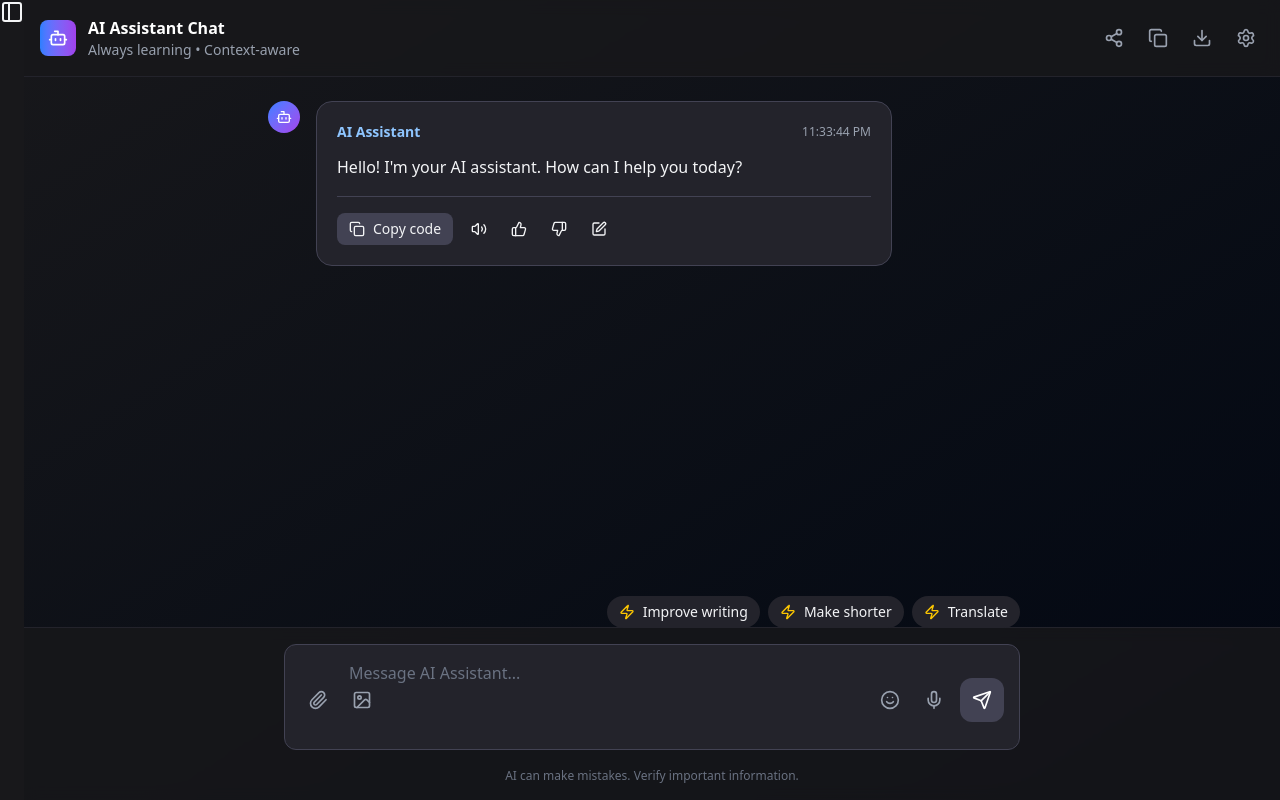
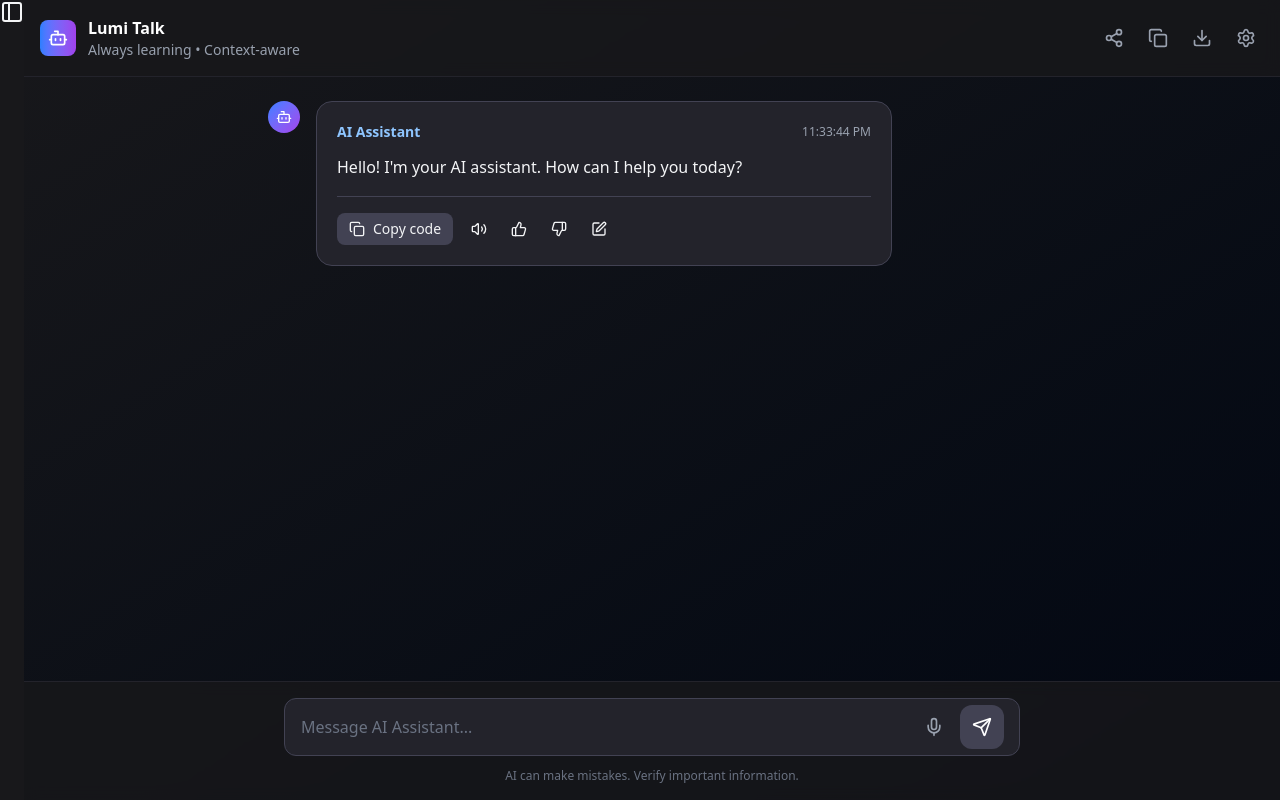
Before and after one commit to gahramanova/LumiTalk_AI_APP, a React (Vite) app: page / in a window 1280 px wide. Built offline with nearby package versions, Linux system fonts and the light colour scheme.

Commit message:
Improved application performance and design

```diff
--- a/package.json
+++ b/package.json
@@ -15,7 +15,8 @@
     "date-fns": "^4.1.0",
     "lucide-react": "^0.556.0",
     "react": "^19.2.0",
-    "react-dom": "^19.2.0"
+    "react-dom": "^19.2.0",
+    "react-markdown": "^10.1.0"
   },
   "devDependencies": {
     "@eslint/js": "^9.39.1",
--- a/src/components/UI/InputArea.tsx
+++ b/src/components/UI/InputArea.tsx
@@ -26,25 +26,24 @@ const InputArea: React.FC<InputProps> = ({ onSend }) => {
   };
 
   return (
-    <form onSubmit={handleSubmit} className="relative">
+    <form onSubmit={handleSubmit} className="flex justify-evenly items-center relative">
       {/* Action Buttons */}
-      <div className="absolute left-4 top-1/2 transform -translate-y-1/2 flex items-center space-x-2">
+      {/* <div className="absolute left-4 top-1/2 transform -translate-y-1/2 flex items-center space-x-2">
         <button type="button" className="p-2 hover:bg-gray-800 rounded-lg transition-colors">
           <Paperclip className="w-5 h-5 text-gray-400 hover:text-blue-400" />
         </button>
         <button type="button" className="p-2 hover:bg-gray-800 rounded-lg transition-colors">
           <Image className="w-5 h-5 text-gray-400 hover:text-blue-400" />
         </button>
-      </div>
+      </div> */}
 
       {/* Text Area */}
-      <textarea
+      <input
         value={message}
         onChange={(e) => setMessage(e.target.value)}
         onKeyDown={handleKeyDown}
         placeholder="Message AI Assistant..."
-        rows={3}
-        className="w-full pl-16 pr-24 py-4 bg-gray-800 border border-gray-700 rounded-xl
+        className="w-full p-4 bg-gray-800 border border-gray-700 rounded-xl
                    focus:outline-none focus:ring-2 focus:ring-blue-500 focus:border-transparent
                    resize-none placeholder-gray-500"
       />
@@ -52,9 +51,9 @@ const InputArea: React.FC<InputProps> = ({ onSend }) => {
       {/* Right-side Buttons */}
       <div className="absolute right-4 top-1/2 transform -translate-y-1/2 flex items-center space-x-2">
 
-        <button type="button" className="p-2 hover:bg-gray-800 rounded-lg transition-colors">
+        {/* <button type="button" className="p-2 hover:bg-gray-800 rounded-lg transition-colors">
           <Smile className="w-5 h-5 text-gray-400 hover:text-yellow-400" />
-        </button>
+        </button> */}
 
         <button
           type="button"
@@ -84,7 +83,7 @@ const InputArea: React.FC<InputProps> = ({ onSend }) => {
       </div>
 
       {/* Quick Actions */}
-      <div className="absolute -top-12 right-0 flex space-x-2">
+      {/* <div className="absolute -top-12 right-0 flex space-x-2">
         <button className="flex items-center space-x-2 px-3 py-1.5 bg-gray-800 hover:bg-gray-700 rounded-full text-sm transition-colors">
           <Zap className="w-4 h-4 text-yellow-400" />
           <span>Improve writing</span>
@@ -97,7 +96,7 @@ const InputArea: React.FC<InputProps> = ({ onSend }) => {
           <Zap className="w-4 h-4 text-yellow-400" />
           <span>Translate</span>
         </button>
-      </div>
+      </div> */}
     </form>
   );
 };
--- /dev/null
+++ b/src/components/UI/TypingIndicator.tsx
@@ -0,0 +1,22 @@
+import React, { useEffect, useState } from 'react'
+import MessageBubble from '../../pages/MessageBubble'
+
+export default function TypingIndicator() {
+    const [dots, setDots] = useState("")
+
+    useEffect(() => {
+        const interval = setInterval(() => {
+            setDots(prev => (prev.length < 3 ? prev + "." : ""))
+        }, 500)
+
+        return () => clearInterval(interval)
+    }, [])
+
+  return (
+    <>
+     <MessageBubble
+      message={{ role: "assistant", content: `AI is typing${dots}` }}
+    />
+    </>
+  )
+}
--- a/src/layout/ChatLayout.tsx
+++ b/src/layout/ChatLayout.tsx
@@ -6,7 +6,7 @@ const ChatLayout: React.FC = () => {
   return (
     <div className="flex h-screen bg-gray-900 text-gray-100">
       {/* Left Sidebar - Memory/Conversations */}
-      <div className="flex-shrink-0 h-full">
+      <div className="h-full">
         <Sidebar />
       </div>
 
--- a/src/pages/ChatWindow.tsx
+++ b/src/pages/ChatWindow.tsx
@@ -2,7 +2,8 @@ import React, { useState } from 'react';
 import MessageBubble from './MessageBubble';
 import InputArea from '../components/UI/InputArea';
 import { Bot, Settings, Share2, Download, Copy } from 'lucide-react';
-import {askAI} from "../utils/apiService"
+import { askAI } from "../utils/apiService"
+import TypingIndicator from '../components/UI/TypingIndicator';
 const ChatWindow: React.FC = () => {
   const [messages, setMessages] = useState([
     {
@@ -13,6 +14,8 @@ const ChatWindow: React.FC = () => {
     }
   ]);
 
+  const [isTyping, setIsTyping] = useState(false)
+
   const sendMessage = async (userText: string) => {
     const newUserMsg = {
       id: Date.now(),
@@ -22,10 +25,14 @@ const ChatWindow: React.FC = () => {
 
     setMessages(prev => [...prev, newUserMsg]);
 
+    setIsTyping(true)
+
     const aiResponse = await askAI(
       [...messages, newUserMsg],
       "You are a helpful AI assistant"
     );
+
+    setIsTyping(false)
 
     const newAiMsg = {
       id: Date.now() + 1,
@@ -49,7 +56,7 @@ const ChatWindow: React.FC = () => {
               <Bot className="w-5 h-5 text-white" />
             </div>
             <div>
-              <h2 className="font-bold text-white">AI Assistant Chat</h2>
+              <h2 className="font-bold text-white">Lumi Talk</h2>
               <p className="text-sm text-gray-400">Always learning • Context-aware</p>
             </div>
           </div>
@@ -72,11 +79,12 @@ const ChatWindow: React.FC = () => {
       </div>
 
       {/* Messages */}
-      <div className="flex-1 overflow-y-auto p-6">
+      <div className="flex-1 overflow-y-auto p-6 scrollbar-custom">
         <div className="max-w-3xl mx-auto space-y-8">
           {messages.map(msg => (
             <MessageBubble key={msg.id} message={msg} />
           ))}
+         <i className='font-medium'> {isTyping && <TypingIndicator/>}</i>
         </div>
       </div>
 
--- a/src/style/global.css
+++ b/src/style/global.css
@@ -16,3 +16,19 @@
 }
 
 @source "./**/*.{js,jsx,ts,tsx}";
+
+
+.scrollbar-custom::-webkit-scrollbar {
+  width: 8px;
+}
+
+.scrollbar-custom::-webkit-scrollbar-track {
+  background: #111319; /* Tailwind gray-800 */
+  border-radius: 9999px;
+}
+
+.scrollbar-custom::-webkit-scrollbar-thumb {
+  background-color: #23232B; /* Tailwind blue-500 */
+  border-radius: 9999px;
+  border: 2px solid #23232B; /* track ilə birləşməsi üçün */
+}
--- a/src/utils/apiService.ts
+++ b/src/utils/apiService.ts
@@ -1,7 +1,7 @@
-export async function askAI(historyMessages, systemPrompt) {
+export async function askAI(historyMessages:any, systemPrompt:any) {
   const messagesPayload = [
     { role: "system", content: systemPrompt },
-    ...historyMessages.map(m => ({
+    ...historyMessages.map((m:any) => ({
       role: m.role,
       content: m.content
     }))
--- /dev/null
+++ b/src/utils/chatUtils.ts
@@ -0,0 +1,25 @@
+import { loadChats, saveChats } from "./storage"
+
+export const createNewChats = () => {
+    const chats = loadChats()
+
+    const newChat = {
+        id: crypto.randomUUID(),
+        title: "New Chat",
+        messages: [],
+        createdAt: new Date().toISOString()
+    }
+
+    const updated = [...chats, newChat]
+    saveChats(updated)
+
+    return newChat
+}
+
+export const updateChatMessages = (chatId:any, messages:any) => {
+    const chats = loadChats()
+    const updated = chats.map((c:any) =>
+        c.id === chatId ? { ...c, messages } : c
+    )
+    saveChats(updated)
+}
--- /dev/null
+++ b/src/utils/storage.ts
@@ -0,0 +1,12 @@
+export const loadChats = () => {
+
+    try {
+        return JSON.parse(localStorage.getItem("lumiChats") || "[]")
+    } catch {
+        return [];
+    }
+}
+
+export const saveChats = (chats: any[]) => {
+    localStorage.setItem("lumiChats", JSON.stringify(chats))
+}
```
Also changed, not shown: src/pages/MessageBubble.tsx (+22 -11 lines), 1 other file (tests, documents, lock files or other folders).
